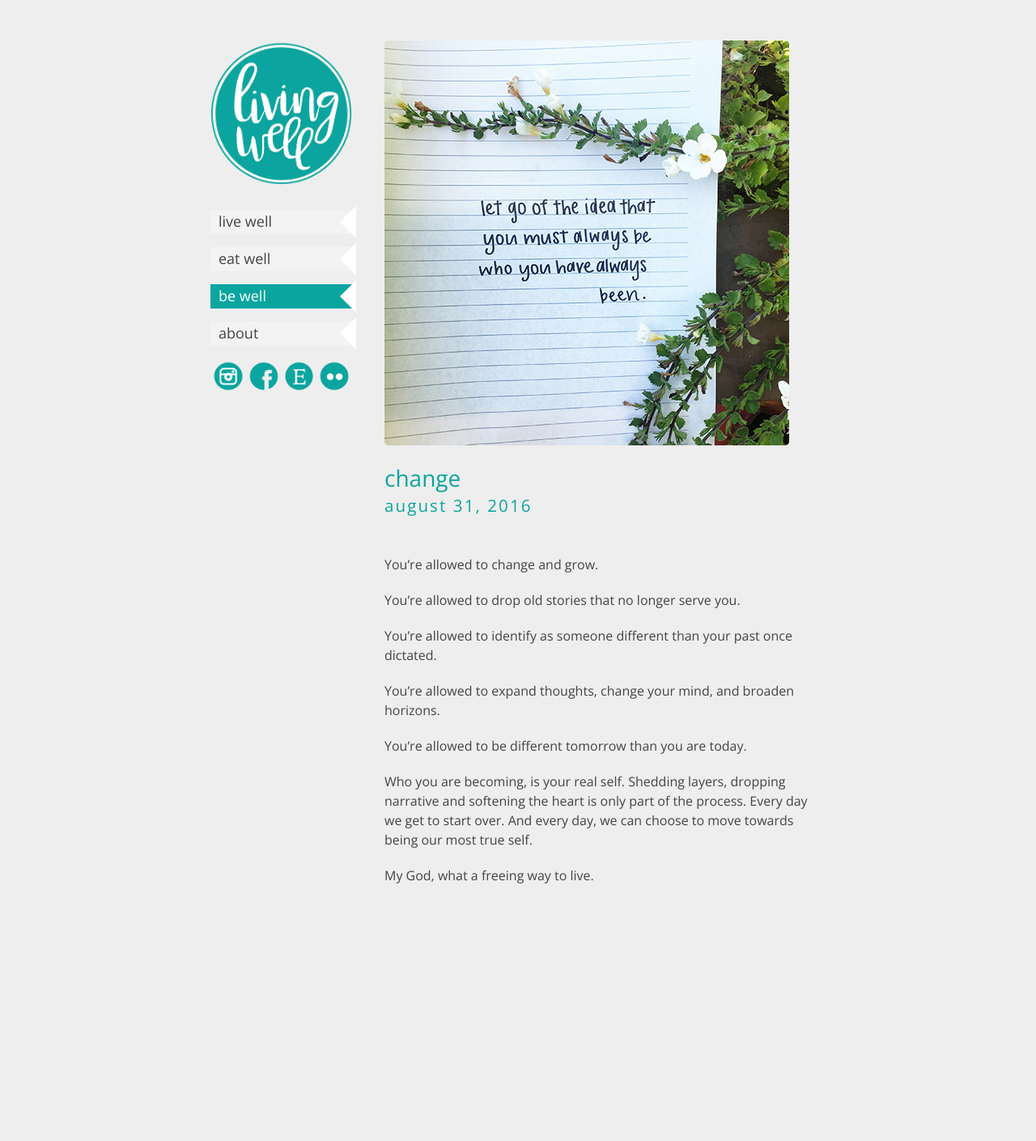
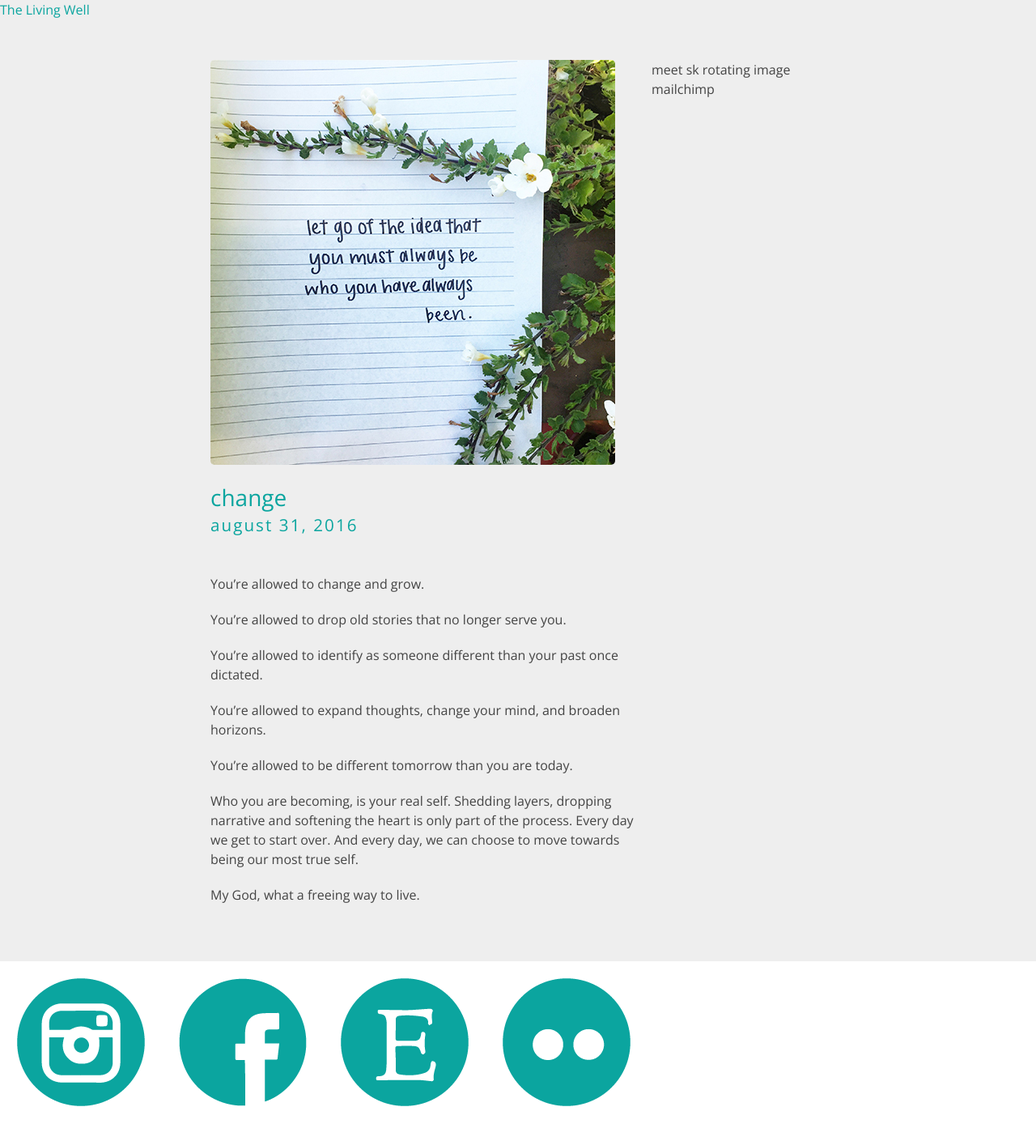
Before and after one commit to dreger/thelivingwell.co, a Jekyll site: the page built from _posts/be/2016-08-31-change.md, in a window 1280 px wide. Shown: the whole page at 81% size. Built offline with Jekyll 4.4.1, drawn with Linux system fonts in a browser that asks for light colours; before the commit the page ends 1173 px from its top, so only the background shows below that.

Commit message:
Add footer, move social icons down
Touches #14

```diff
--- a/_includes/post.html
+++ b/_includes/post.html
@@ -7,7 +7,7 @@
   <div class="card-content">
     <div class="card-header">
       <h1 class="card-header--title"><a href="{{ post.url }}">{{ post.title }}</a></h1>
-      <a href="{{ post.url }}">{{ post.category }} well</a> // {{ post.date | date: "%m.%d.%y" }}
+      <a href="/{{ post.category }}">{{ post.category }} well</a> // {{ post.date | date: "%m.%d.%y" }}
     </div>
 
     <p>{{ post.content | strip_html | truncate: 256 }}</p>
--- a/_layouts/default.html
+++ b/_layouts/default.html
@@ -15,40 +15,32 @@
 
 
   <body>
+    <header class="site-header">
+      <a href="/" class="site-header--title">The Living Well</a>
+    </header>
+
     <div class="site-wrapper">
       <div class="site-content">
-        <div class="sidebar">
-          <a href="/"><img class="site-header-logo" src="/assets/images/logo.png"></a>
-          <ul class="sidebar-nav">
-            <li class="sidebar-nav-item"><a id="live" href="/live/" class="sidebar-nav-item-link">live<span class="hide-on-small"> well</span></a></li>
-            <li class="sidebar-nav-item"><a id="eat" href="/eat/" class="sidebar-nav-item-link">eat<span class="hide-on-small"> well</span></a></li>
-            <li class="sidebar-nav-item"><a id="be" href="/be/" class="sidebar-nav-item-link">be<span class="hide-on-small"> well</span></a></li>
-            <li class="sidebar-nav-item  hide-on-small"><a id="about" href="/about/" class="sidebar-nav-item-link">about</a></li>
-          </ul>
-
-          <ul class="sidebar-social">
-            <li><a href="https://www.instagram.com/sarahkay_3"><img src="/assets/images/instagram.png"></a></li>
-            <li><a href="https://www.facebook.com/thelivingwellblog"><img src="/assets/images/facebook.png"></a></li>
-            <li><a href="https://www.etsy.com/shop/MyLivingWell"><img src="/assets/images/etsy.png"></a></li>
-            <li><a href="https://www.flickr.com/gp/135284560@N02/rMZh3e"><img src="/assets/images/flickr.png"></a></li>
-          </ul>
-        </div>
-
         <div class="main">
           {{ content }}
         </div>
+
+        <div class="sidebar">
+          meet sk
+          rotating image
+          mailchimp
+        </div>
       </div>
+    </div>
 
-      <footer class="site-footer">
-        <div class="sidebar">
-
-        </div>
-
-        <div class="main">
-
-        </div>
-      </footer>
-    </div>
+    <footer class="site-footer">
+      <ul class="site-footer--social">
+        <li><a href="https://www.instagram.com/sarahkay_3"><img src="/assets/images/instagram.png"></a></li>
+        <li><a href="https://www.facebook.com/thelivingwellblog"><img src="/assets/images/facebook.png"></a></li>
+        <li><a href="https://www.etsy.com/shop/MyLivingWell"><img src="/assets/images/etsy.png"></a></li>
+        <li><a href="https://www.flickr.com/gp/135284560@N02/rMZh3e"><img src="/assets/images/flickr.png"></a></li>
+        </ul>
+    </footer>
 
     <script type="text/javascript">
       var activeNav = document.getElementById("{{ page.category }}");
--- a/assets/stylesheets/main.scss
+++ b/assets/stylesheets/main.scss
@@ -122,18 +122,6 @@ li { margin-bottom: 1.6rem; }
   }
 }
 
-.sidebar-social {
-  margin: 0;
-  padding: 0;
-  display: flex;
-  li {
-    display: inline;
-  }
-  img { margin: 0; }
-  a {
-    text-decoration: none;
-  }
-}
 
 .active {
   color: white;
@@ -147,7 +135,22 @@ li { margin-bottom: 1.6rem; }
 .site-footer {
   margin-top: 1rem;
   display: flex;
-  // border-top: double #ddd;
+  background: white;
+  text-align: center;
+}
+
+.site-footer--social {
+  margin: 0;
+  padding: 0;
+  display: flex;
+  text-align: center;
+  li {
+    display: inline;
+  }
+  img { margin: 0; }
+  a {
+    text-decoration: none;
+  }
 }
 
 // Post-related
```
